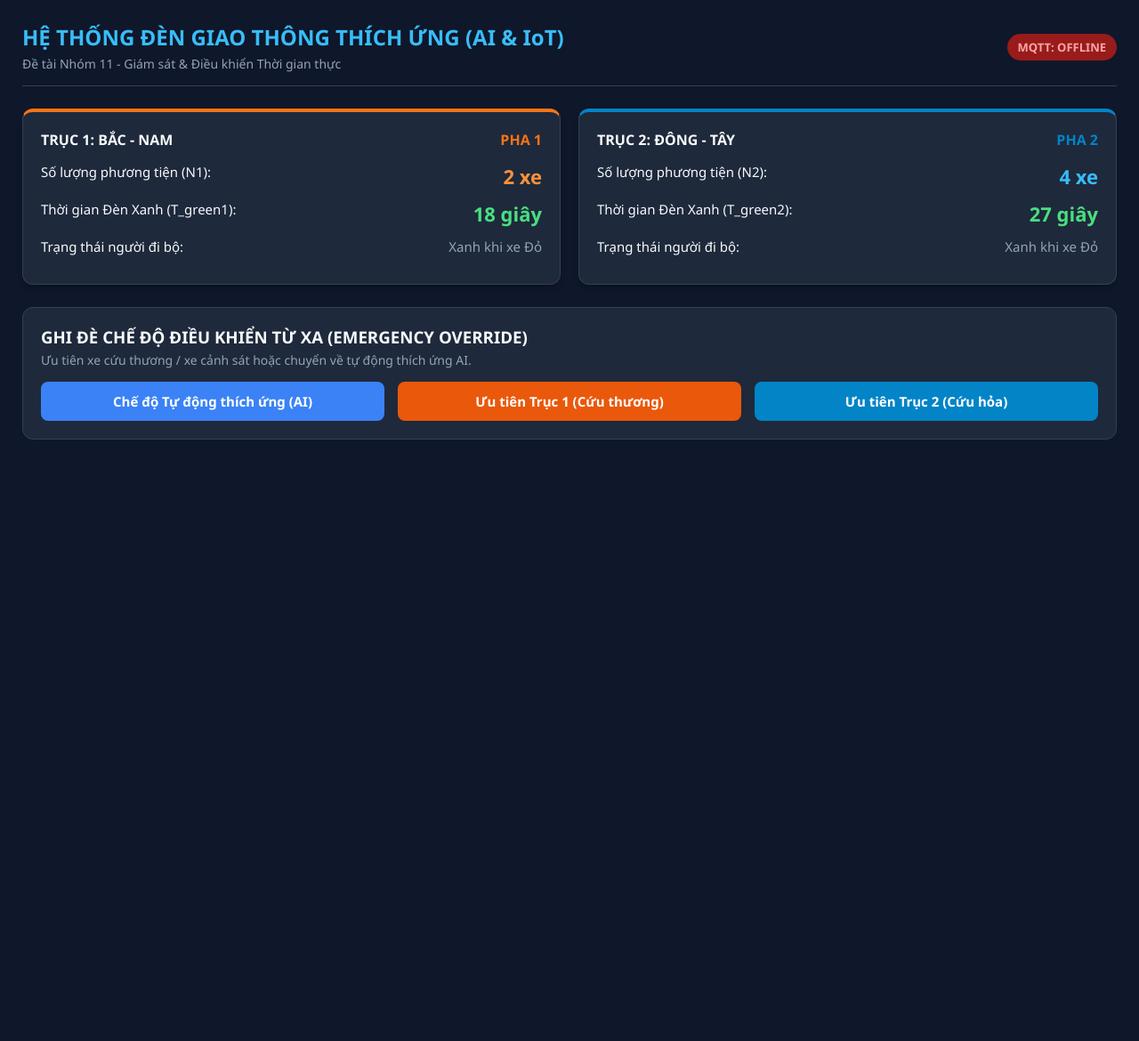
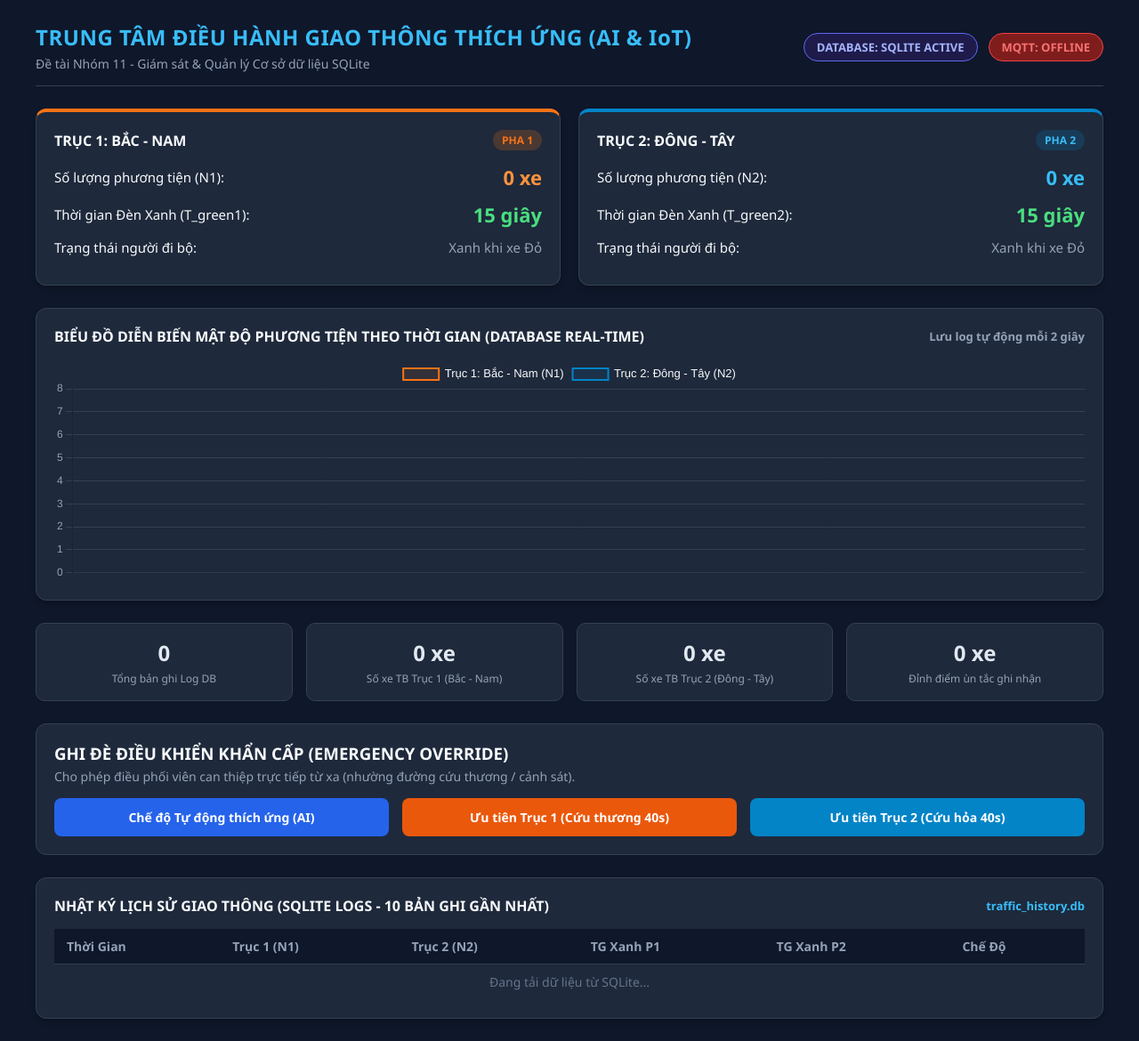
Before and after one commit to hungdi272005-cmd/SMART-TRAFFIC-LIGHT-SYSTEM, a Flask app: page / in a window 1280 px wide. Shown: the whole page at 89% size. Before the commit the page ends 494 px from the top, so only its background shows below. Run offline with Flask 3, Linux system fonts and the light colour scheme; data that the repository does not hold is empty.

Commit message:
feat: add SQLite traffic history to dashboard

```diff
--- a/dashboard/app.py
+++ b/dashboard/app.py
@@ -1,7 +1,22 @@
 import json
 import os
+import sys
+
+# Đảm bảo in tiếng Việt trên console Windows không bị lỗi UnicodeEncodeError (cp1252)
+if hasattr(sys.stdout, "reconfigure"):
+    sys.stdout.reconfigure(encoding="utf-8", errors="replace")
+if hasattr(sys.stderr, "reconfigure"):
+    sys.stderr.reconfigure(encoding="utf-8", errors="replace")
+
 import paho.mqtt.client as mqtt
 from flask import Flask, jsonify, render_template, request
+
+# Thêm thư mục gốc vào path để import database
+ROOT_DIR = os.path.abspath(os.path.join(os.path.dirname(__file__), ".."))
+if ROOT_DIR not in sys.path:
+    sys.path.insert(0, ROOT_DIR)
+
+from database import db_manager as db
 
 # --------------------------------------------------------------------------
 # TẦNG ỨNG DỤNG (APPLICATION LAYER) - WEB DASHBOARD GIÁM SÁT GIAO THÔNG
@@ -11,10 +26,10 @@ app = Flask(__name__)
 
 # Trạng thái hệ thống thời gian thực
 traffic_data = {
-    "n1": 2,
-    "n2": 4,
-    "green1": 18,
-    "green2": 27,
+    "n1": 0,
+    "n2": 0,
+    "green1": 15,
+    "green2": 15,
     "yellow": 3,
     "mode": "ADAPTIVE_AI",
     "mqtt_connected": False,
@@ -22,7 +37,6 @@ traffic_data = {
 
 # MQTT Client
 mqtt_client = mqtt.Client()
-
 
 def on_connect(client, userdata, flags, rc):
     if rc == 0:
@@ -32,7 +46,6 @@ def on_connect(client, userdata, flags, rc):
     else:
         traffic_data["mqtt_connected"] = False
 
-
 def on_message(client, userdata, msg):
     try:
         payload = json.loads(msg.payload.decode("utf-8"))
@@ -40,9 +53,18 @@ def on_message(client, userdata, msg):
         traffic_data["n2"] = payload.get("n2", traffic_data["n2"])
         traffic_data["green1"] = payload.get("green1", traffic_data["green1"])
         traffic_data["green2"] = payload.get("green2", traffic_data["green2"])
+
+        # TỰ ĐỘNG LƯU LOG VÀO DATABASE SQLITE
+        db.log_traffic(
+            n1=traffic_data["n1"],
+            n2=traffic_data["n2"],
+            green1=traffic_data["green1"],
+            green2=traffic_data["green2"],
+            yellow=traffic_data["yellow"],
+            mode=traffic_data["mode"]
+        )
     except Exception as e:
         print(f"Lỗi đọc MQTT: {e}")
-
 
 mqtt_client.on_connect = on_connect
 mqtt_client.on_message = on_message
@@ -53,16 +75,20 @@ try:
 except Exception as e:
     print(f"[DASHBOARD] Chưa kết nối được MQTT Broker: {e}")
 
-
 @app.route("/")
 def index():
     return render_template("index.html")
-
 
 @app.route("/api/status")
 def status():
     return jsonify(traffic_data)
 
+@app.route("/api/history")
+def history():
+    """API trả về dữ liệu lịch sử để vẽ biểu đồ và bảng thống kê"""
+    logs = db.get_recent_logs(limit=25)
+    stats = db.get_stats()
+    return jsonify({"history": logs, "stats": stats})
 
 @app.route("/api/control", methods=["POST"])
 def control():
@@ -70,7 +96,7 @@ def control():
     mode = body.get("mode", "AUTO")
     traffic_data["mode"] = mode
 
-    # Gửi lệnh ghi đè qua MQTT
+    # Ghi đè chế độ ưu tiên
     if mode == "EMERGENCY_P1":
         traffic_data["green1"] = 40
         traffic_data["green2"] = 10
@@ -88,9 +114,20 @@ def control():
             "n2": traffic_data["n2"],
         }),
     )
+
+    # Lưu log sự kiện can thiệp khẩn cấp vào DB
+    db.log_traffic(
+        n1=traffic_data["n1"],
+        n2=traffic_data["n2"],
+        green1=traffic_data["green1"],
+        green2=traffic_data["green2"],
+        yellow=3,
+        mode=mode
+    )
     return jsonify({"status": "success", "mode": mode})
 
-
 if __name__ == "__main__":
-    print("[INFO] Web Dashboard đang khởi chạy tại: http://localhost:5000")
+    print("\n" + "="*50)
+    print(">> WEB DASHBOARD & DATABASE ĐANG CHẠY TẠI: http://localhost:5000")
+    print("="*50 + "\n")
     app.run(host="0.0.0.0", port=5000, debug=False)
--- a/dashboard/static/css/style.css
+++ b/dashboard/static/css/style.css
@@ -8,7 +8,7 @@
 body {
     background: #0f172a;
     color: #f8fafc;
-    padding: 25px;
+    padding: 25px 40px;
 }
 
 .header {
@@ -23,24 +23,26 @@ body {
 .header h1 {
     font-size: 24px;
     color: #38bdf8;
+    letter-spacing: 0.5px;
+}
+
+.header-right {
+    display: flex;
+    gap: 12px;
 }
 
 .badge {
-    padding: 6px 12px;
+    padding: 6px 14px;
     border-radius: 20px;
     font-size: 13px;
     font-weight: bold;
+    display: flex;
+    align-items: center;
 }
 
-.badge-online {
-    background: #15803d;
-    color: #86efac;
-}
-
-.badge-offline {
-    background: #991b1b;
-    color: #fca5a5;
-}
+.badge-online { background: #14532d; color: #4ade80; border: 1px solid #22c55e; }
+.badge-offline { background: #7f1d1d; color: #f87171; border: 1px solid #ef4444; }
+.badge-db { background: #1e1b4b; color: #a5b4fc; border: 1px solid #6366f1; }
 
 .grid {
     display: grid;
@@ -63,19 +65,25 @@ body {
     margin-bottom: 15px;
     display: flex;
     justify-content: space-between;
+    align-items: center;
 }
 
-.card-1 {
-    border-top: 4px solid #f97316;
+.card-1 { border-top: 4px solid #f97316; }
+.card-2 { border-top: 4px solid #0284c7; }
+
+.phase-tag {
+    font-size: 12px;
+    padding: 3px 10px;
+    border-radius: 12px;
+    font-weight: bold;
 }
-
-.card-2 {
-    border-top: 4px solid #0284c7;
-}
+.phase-1 { background: rgba(249, 115, 22, 0.2); color: #f97316; }
+.phase-2 { background: rgba(2, 132, 199, 0.2); color: #38bdf8; }
 
 .stat {
     display: flex;
     justify-content: space-between;
+    align-items: center;
     margin-bottom: 12px;
     font-size: 15px;
 }
@@ -85,18 +93,39 @@ body {
     font-weight: bold;
 }
 
-.val-orange {
-    color: #fb923c;
+.val-orange { color: #fb923c; }
+.val-blue { color: #38bdf8; }
+.val-green { color: #4ade80; }
+
+/* Stats Grid */
+.stats-grid {
+    display: grid;
+    grid-template-columns: repeat(4, 1fr);
+    gap: 15px;
+    margin-bottom: 25px;
 }
 
-.val-blue {
-    color: #38bdf8;
+.stat-box {
+    background: #1e293b;
+    padding: 16px;
+    border-radius: 10px;
+    border: 1px solid #334155;
+    text-align: center;
 }
 
-.val-green {
-    color: #4ade80;
+.stat-num {
+    font-size: 24px;
+    font-weight: bold;
+    margin-bottom: 4px;
+    color: #e2e8f0;
 }
 
+.stat-label {
+    font-size: 12px;
+    color: #94a3b8;
+}
+
+/* Control Panel */
 .control-panel {
     background: #1e293b;
     border-radius: 12px;
@@ -115,28 +144,51 @@ button {
     padding: 12px;
     border: none;
     border-radius: 8px;
-    font-size: 15px;
+    font-size: 14px;
     font-weight: bold;
     cursor: pointer;
     transition: all 0.2s;
 }
 
-.btn-auto {
-    background: #3b82f6;
-    color: white;
+.btn-auto { background: #2563eb; color: white; }
+.btn-p1 { background: #ea580c; color: white; }
+.btn-p2 { background: #0284c7; color: white; }
+button:hover { opacity: 0.85; transform: translateY(-2px); }
+
+/* Table */
+.table-container {
+    overflow-x: auto;
 }
 
-.btn-p1 {
-    background: #ea580c;
-    color: white;
+.db-table {
+    width: 100%;
+    border-collapse: collapse;
+    font-size: 14px;
+    text-align: left;
 }
 
-.btn-p2 {
-    background: #0284c7;
-    color: white;
+.db-table th {
+    background: #0f172a;
+    color: #94a3b8;
+    padding: 10px 14px;
+    border-bottom: 1px solid #334155;
+    font-weight: 600;
 }
 
-button:hover {
-    opacity: 0.85;
-    transform: translateY(-2px);
+.db-table td {
+    padding: 10px 14px;
+    border-bottom: 1px solid #1e293b;
 }
+
+.db-table tr:hover {
+    background: rgba(51, 65, 85, 0.4);
+}
+
+.mode-tag {
+    font-size: 11px;
+    padding: 2px 8px;
+    border-radius: 10px;
+    font-weight: bold;
+}
+.tag-auto { background: rgba(34, 197, 94, 0.2); color: #4ade80; }
+.tag-emergency { background: rgba(239, 68, 68, 0.2); color: #f87171; }
--- a/dashboard/static/js/main.js
+++ b/dashboard/static/js/main.js
@@ -1,4 +1,60 @@
-function updateDashboard() {
+// Khởi tạo biến biểu đồ
+let trafficChart = null;
+
+function initChart() {
+    const ctx = document.getElementById('trafficChart');
+    if (!ctx) return;
+
+    trafficChart = new Chart(ctx, {
+        type: 'line',
+        data: {
+            labels: [],
+            datasets: [
+                {
+                    label: 'Trục 1: Bắc - Nam (N1)',
+                    data: [],
+                    borderColor: '#f97316',
+                    backgroundColor: 'rgba(249, 115, 22, 0.1)',
+                    borderWidth: 2,
+                    tension: 0.3,
+                    fill: true
+                },
+                {
+                    label: 'Trục 2: Đông - Tây (N2)',
+                    data: [],
+                    borderColor: '#0284c7',
+                    backgroundColor: 'rgba(2, 132, 199, 0.1)',
+                    borderWidth: 2,
+                    tension: 0.3,
+                    fill: true
+                }
+            ]
+        },
+        options: {
+            responsive: true,
+            maintainAspectRatio: false,
+            scales: {
+                x: {
+                    grid: { color: '#334155' },
+                    ticks: { color: '#94a3b8' }
+                },
+                y: {
+                    beginAtZero: true,
+                    suggestedMax: 8,
+                    grid: { color: '#334155' },
+                    ticks: { color: '#94a3b8', stepSize: 1 }
+                }
+            },
+            plugins: {
+                legend: {
+                    labels: { color: '#f8fafc', font: { size: 13 } }
+                }
+            }
+        }
+    });
+}
+
+function updateStatus() {
     fetch('/api/status')
         .then(res => res.json())
         .then(data => {
@@ -23,7 +79,52 @@ function updateDashboard() {
                 }
             }
         })
-        .catch(err => console.error("Lỗi cập nhật dashboard:", err));
+        .catch(err => console.error("Lỗi cập nhật status:", err));
+}
+
+function updateHistoryAndStats() {
+    fetch('/api/history')
+        .then(res => res.json())
+        .then(res => {
+            const logs = res.history || [];
+            const stats = res.stats || {};
+
+            // 1. Cập nhật thống kê
+            const totalElem = document.getElementById('total-logs');
+            const avgN1Elem = document.getElementById('avg-n1');
+            const avgN2Elem = document.getElementById('avg-n2');
+            const maxElem = document.getElementById('max-vehicles');
+
+            if (totalElem) totalElem.innerText = stats.total_records;
+            if (avgN1Elem) avgN1Elem.innerText = stats.avg_n1 + " xe";
+            if (avgN2Elem) avgN2Elem.innerText = stats.avg_n2 + " xe";
+            if (maxElem) maxElem.innerText = Math.max(stats.max_n1, stats.max_n2) + " xe";
+
+            // 2. Cập nhật biểu đồ Chart.js
+            if (trafficChart && logs.length > 0) {
+                trafficChart.data.labels = logs.map(l => l.time);
+                trafficChart.data.datasets[0].data = logs.map(l => l.n1);
+                trafficChart.data.datasets[1].data = logs.map(l => l.n2);
+                trafficChart.update('none'); // Cập nhật mượt mà không giật
+            }
+
+            // 3. Cập nhật bảng dữ liệu lịch sử
+            const tbody = document.getElementById('db-table-body');
+            if (tbody && logs.length > 0) {
+                const recentLogs = [...logs].reverse().slice(0, 10);
+                tbody.innerHTML = recentLogs.map(l => `
+                    <tr>
+                        <td style="color: #94a3b8;">${l.full_time}</td>
+                        <td class="val-orange" style="font-weight: bold;">${l.n1} xe</td>
+                        <td class="val-blue" style="font-weight: bold;">${l.n2} xe</td>
+                        <td>${l.green1}s</td>
+                        <td>${l.green2}s</td>
+                        <td><span class="mode-tag ${l.mode === 'AUTO' || l.mode === 'ADAPTIVE_AI' ? 'tag-auto' : 'tag-emergency'}">${l.mode}</span></td>
+                    </tr>
+                `).join('');
+            }
+        })
+        .catch(err => console.error("Lỗi cập nhật history DB:", err));
 }
 
 function setMode(mode) {
@@ -33,12 +134,19 @@ function setMode(mode) {
         body: JSON.stringify({ mode: mode })
     })
     .then(res => res.json())
-    .then(() => updateDashboard())
-    .catch(err => console.error("Lỗi gửi lệnh điều khiển:", err));
+    .then(() => {
+        updateStatus();
+        updateHistoryAndStats();
+    })
+    .catch(err => console.error("Lỗi gửi lệnh ghi đè:", err));
 }
 
-// Cập nhật ngay khi tải trang và lặp lại mỗi 1 giây
 document.addEventListener('DOMContentLoaded', () => {
-    updateDashboard();
-    setInterval(updateDashboard, 1000);
+    initChart();
+    updateStatus();
+    updateHistoryAndStats();
+
+    // Lặp cập nhật
+    setInterval(updateStatus, 1000);
+    setInterval(updateHistoryAndStats, 2000);
 });
--- a/dashboard/templates/index.html
+++ b/dashboard/templates/index.html
@@ -3,24 +3,30 @@
 <head>
     <meta charset="UTF-8">
     <meta name="viewport" content="width=device-width, initial-scale=1.0">
-    <title>Smart Traffic Light - Nhóm 11</title>
+    <title>Smart Traffic Light - Trung Tâm Điều Hành Giao Thông</title>
     <link rel="stylesheet" href="{{ url_for('static', filename='css/style.css') }}">
+    <!-- Thư viện Chart.js vẽ biểu đồ thời gian thực -->
+    <script src="https://cdn.jsdelivr.net/npm/chart.js"></script>
 </head>
 <body>
     <div class="header">
         <div>
-            <h1>HỆ THỐNG ĐÈN GIAO THÔNG THÍCH ỨNG (AI & IoT)</h1>
-            <p style="color: #94a3b8; font-size: 14px; margin-top: 4px;">Đề tài Nhóm 11 - Giám sát & Điều khiển Thời gian thực</p>
+            <h1>TRUNG TÂM ĐIỀU HÀNH GIAO THÔNG THÍCH ỨNG (AI & IoT)</h1>
+            <p style="color: #94a3b8; font-size: 14px; margin-top: 4px;">Đề tài Nhóm 11 - Giám sát & Quản lý Cơ sở dữ liệu SQLite</p>
         </div>
-        <div id="mqtt-badge" class="badge badge-offline">MQTT: ĐANG KẾT NỐI...</div>
+        <div class="header-right">
+            <span id="db-badge" class="badge badge-db">DATABASE: SQLITE ACTIVE</span>
+            <span id="mqtt-badge" class="badge badge-offline">MQTT: ĐANG KẾT NỐI...</span>
+        </div>
     </div>
 
+    <!-- 1. CÁC THẺ TRẠNG THÁI PHA GIAO THÔNG HIỆN TẠI -->
     <div class="grid">
         <!-- TRỤC 1: BẮC - NAM -->
         <div class="card card-1">
             <div class="card-header">
                 <span>TRỤC 1: BẮC - NAM</span>
-                <span style="color: #f97316;">PHA 1</span>
+                <span class="phase-tag phase-1">PHA 1</span>
             </div>
             <div class="stat">
                 <span>Số lượng phương tiện (N1):</span>
@@ -40,7 +46,7 @@
         <div class="card card-2">
             <div class="card-header">
                 <span>TRỤC 2: ĐÔNG - TÂY</span>
-                <span style="color: #0284c7;">PHA 2</span>
+                <span class="phase-tag phase-2">PHA 2</span>
             </div>
             <div class="stat">
                 <span>Số lượng phương tiện (N2):</span>
@@ -57,14 +63,70 @@
         </div>
     </div>
 
-    <!-- BẢNG ĐIỀU KHIỂN GHI ĐÈ KHẨN CẤP -->
+    <!-- 2. BIỂU ĐỒ LƯU LƯỢNG XE THỜI GIAN THỰC (DATABASE TIME-SERIES) -->
+    <div class="card" style="margin-bottom: 25px;">
+        <div class="card-header">
+            <span>BIỂU ĐỒ DIỄN BIẾN MẬT ĐỘ PHƯƠNG TIỆN THEO THỜI GIAN (DATABASE REAL-TIME)</span>
+            <span style="color: #94a3b8; font-size: 13px;">Lưu log tự động mỗi 2 giây</span>
+        </div>
+        <div style="height: 250px; position: relative;">
+            <canvas id="trafficChart"></canvas>
+        </div>
+    </div>
+
+    <!-- 3. THỐNG KÊ TỔNG QUAN CƠ SỞ DỮ LIỆU -->
+    <div class="stats-grid">
+        <div class="stat-box">
+            <div class="stat-num" id="total-logs">0</div>
+            <div class="stat-label">Tổng bản ghi Log DB</div>
+        </div>
+        <div class="stat-box">
+            <div class="stat-num val-orange" id="avg-n1">0</div>
+            <div class="stat-label">Số xe TB Trục 1 (Bắc - Nam)</div>
+        </div>
+        <div class="stat-box">
+            <div class="stat-num val-blue" id="avg-n2">0</div>
+            <div class="stat-label">Số xe TB Trục 2 (Đông - Tây)</div>
+        </div>
+        <div class="stat-box">
+            <div class="stat-num val-green" id="max-vehicles">0 xe</div>
+            <div class="stat-label">Đỉnh điểm ùn tắc ghi nhận</div>
+        </div>
+    </div>
+
+    <!-- 4. BẢNG ĐIỀU KHIỂN GHI ĐÈ KHẨN CẤP -->
     <div class="control-panel">
-        <h3>GHI ĐÈ CHẾ ĐỘ ĐIỀU KHIỂN TỪ XA (EMERGENCY OVERRIDE)</h3>
-        <p style="color: #94a3b8; font-size: 14px; margin-top: 4px;">Ưu tiên xe cứu thương / xe cảnh sát hoặc chuyển về tự động thích ứng AI.</p>
+        <h3>GHI ĐÈ ĐIỀU KHIỂN KHẨN CẤP (EMERGENCY OVERRIDE)</h3>
+        <p style="color: #94a3b8; font-size: 14px; margin-top: 4px;">Cho phép điều phối viên can thiệp trực tiếp từ xa (nhường đường cứu thương / cảnh sát).</p>
         <div class="btn-group">
             <button class="btn-auto" onclick="setMode('AUTO')">Chế độ Tự động thích ứng (AI)</button>
-            <button class="btn-p1" onclick="setMode('EMERGENCY_P1')">Ưu tiên Trục 1 (Cứu thương)</button>
-            <button class="btn-p2" onclick="setMode('EMERGENCY_P2')">Ưu tiên Trục 2 (Cứu hỏa)</button>
+            <button class="btn-p1" onclick="setMode('EMERGENCY_P1')">Ưu tiên Trục 1 (Cứu thương 40s)</button>
+            <button class="btn-p2" onclick="setMode('EMERGENCY_P2')">Ưu tiên Trục 2 (Cứu hỏa 40s)</button>
+        </div>
+    </div>
+
+    <!-- 5. BẢNG DỮ LIỆU LỊCH SỬ TỪ SQLITE -->
+    <div class="card" style="margin-top: 25px;">
+        <div class="card-header">
+            <span>NHẬT KÝ LỊCH SỬ GIAO THÔNG (SQLITE LOGS - 10 BẢN GHI GẦN NHẤT)</span>
+            <span style="color: #38bdf8; font-size: 13px;">traffic_history.db</span>
+        </div>
+        <div class="table-container">
+            <table class="db-table">
+                <thead>
+                    <tr>
+                        <th>Thời Gian</th>
+                        <th>Trục 1 (N1)</th>
+                        <th>Trục 2 (N2)</th>
+                        <th>TG Xanh P1</th>
+                        <th>TG Xanh P2</th>
+                        <th>Chế Độ</th>
+                    </tr>
+                </thead>
+                <tbody id="db-table-body">
+                    <tr><td colspan="6" style="text-align: center; color: #64748b;">Đang tải dữ liệu từ SQLite...</td></tr>
+                </tbody>
+            </table>
         </div>
     </div>
 
```
Also changed, not shown: database/db_manager.py (added, +102 -0 lines), 1 other file.
